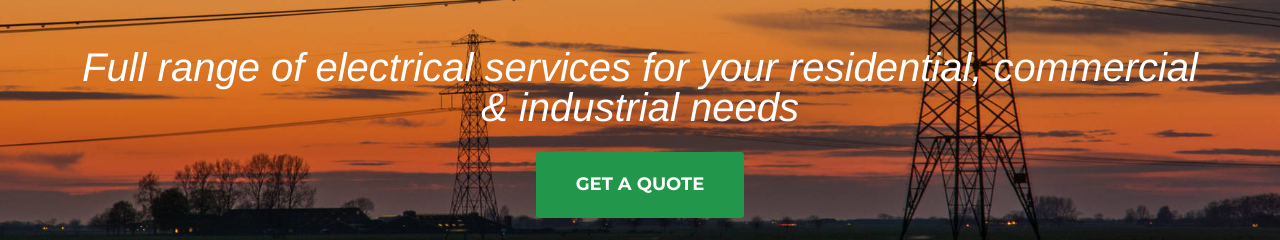
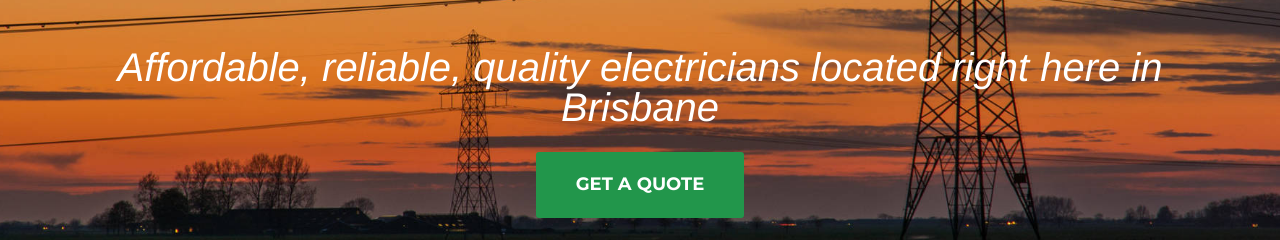
Before and after one commit to hardingead/hardingead.github.io, a plain HTML site: page index.html in a window 1280 px wide. Shown: the part 593-833 px from the top of the page. Drawn offline with nearby package versions, Linux system fonts and the light colour scheme; a script that the page names is missing; a web font is replaced by a local one.

Commit message:
Changed copy

```diff
--- a/index.html
+++ b/index.html
@@ -80,7 +80,7 @@
         <div class="container">
             <div class="intro-text">
                 <div class="intro-heading intro-logo"><img src="img/harding/harding_electrical_and_data_logo.png" alt="Harding Electrical and Data logo"></div>
-                <div class="intro-lead-in">Full range of electrical services for your residential, commercial &amp; industrial needs</div>
+                <div class="intro-lead-in">Affordable, reliable, quality electricians located right here in Brisbane</div>
                 <a href="#contact" class="page-scroll btn btn-xl">Get a quote</a>
             </div>
         </div>
```
